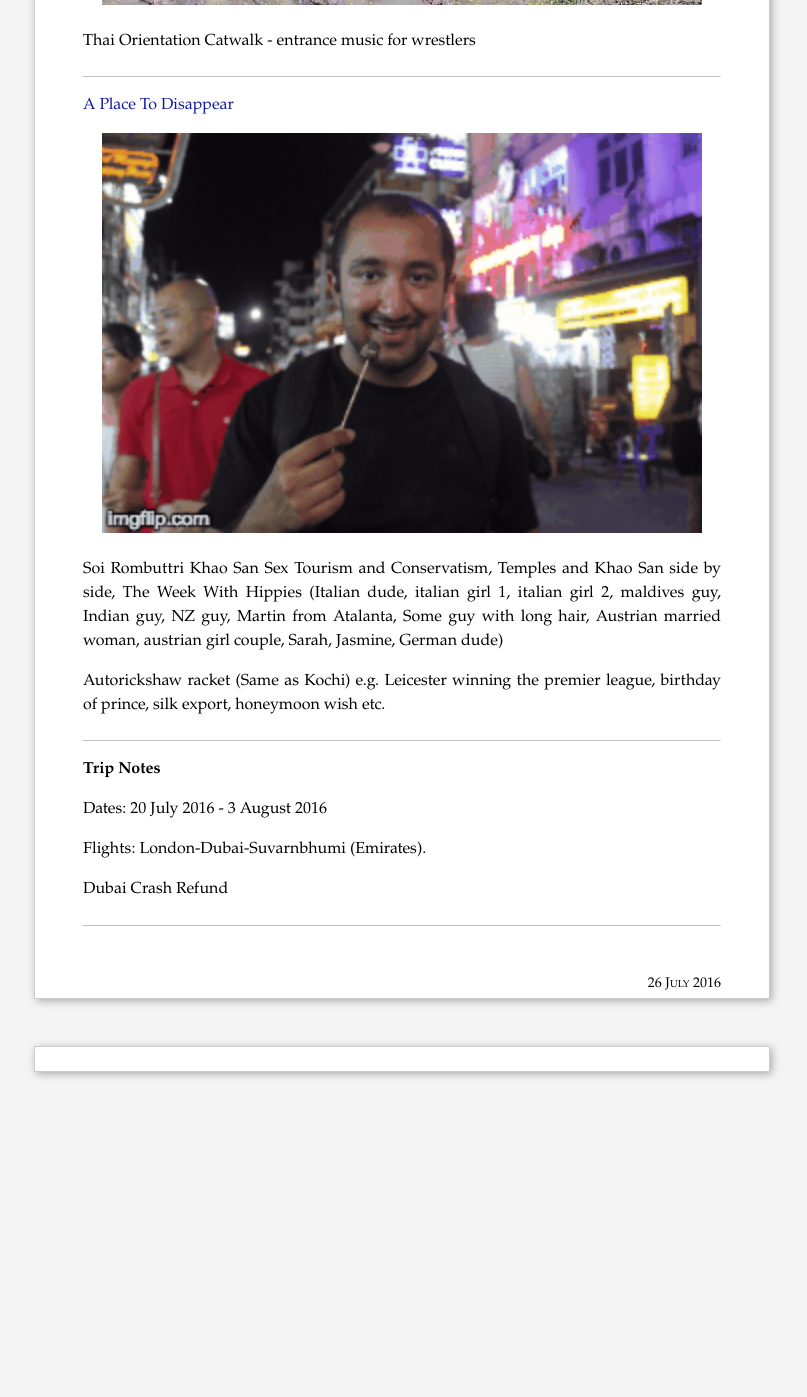
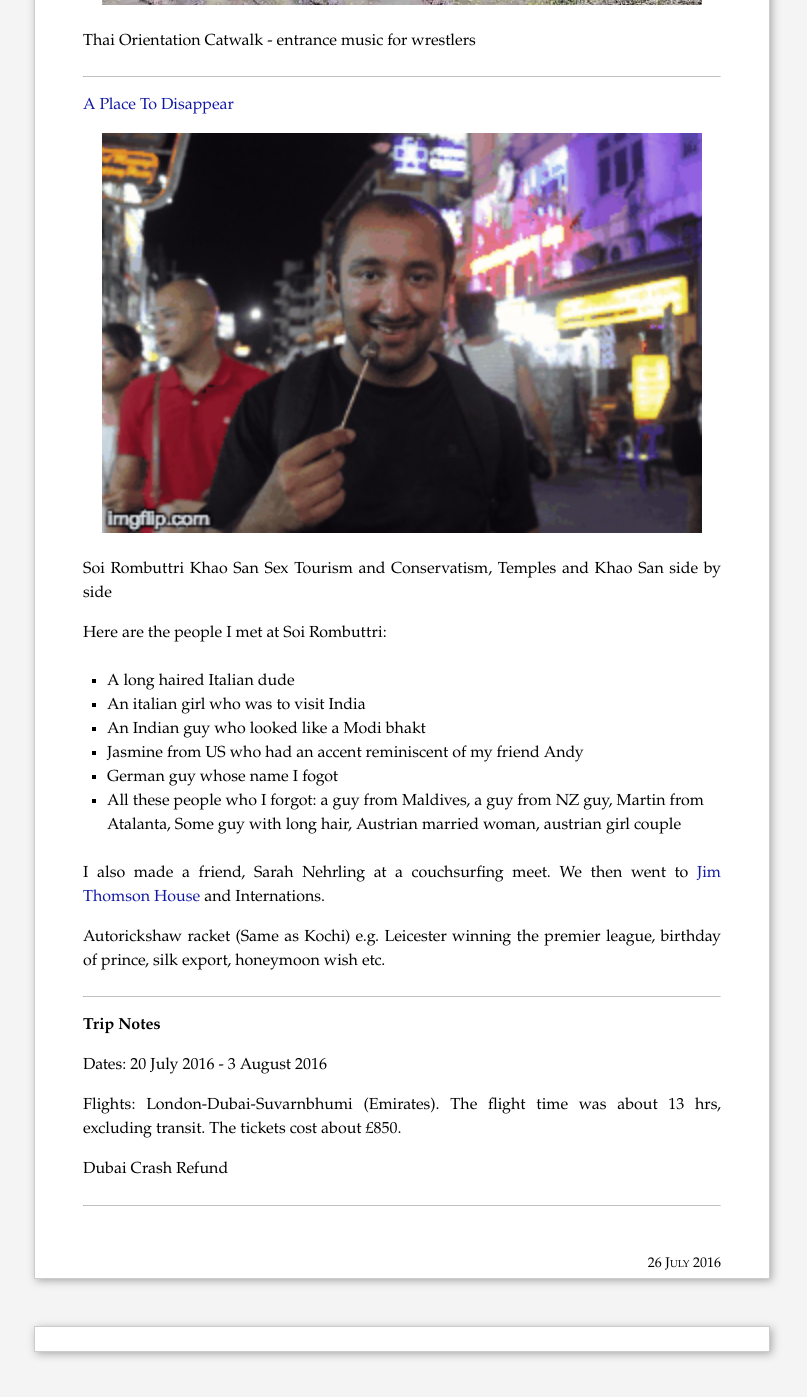
Before and after one commit to piyushahuja/piyushahuja.github.io, a Jekyll site: the page built from _posts/travel/2016-07-26-thailand.md, in a window 1280 px wide and 1400 px high, scrolled down 1378 px. Shown: the top 1397 px of the window, without its empty margins (238-1045 px from the left). Built offline with Jekyll 4.4.1, drawn with Linux system fonts in a browser that asks for light colours; comment, search, counter and statistics services are not loaded; before the commit the page ends 2498 px from its top, so only the background shows below that.

Commit message:
auto deployed

```diff
--- a/_posts/travel/2016-07-26-thailand.md
+++ b/_posts/travel/2016-07-26-thailand.md
@@ -52,7 +52,17 @@ Thai Orientation Catwalk - entrance music for wrestlers
 <center><img src="files/images/thailand/coackroach.gif" alt="Cooking" width="600" height= "400" /></center>
 
 Soi Rombuttri
-Khao San Sex Tourism and Conservatism, Temples and Khao San side by side, The Week With Hippies (Italian dude, italian girl 1, italian girl 2, maldives guy, Indian guy, NZ guy, Martin from Atalanta, Some guy with long hair, Austrian married woman, austrian girl couple, Sarah, Jasmine, German dude)
+Khao San Sex Tourism and Conservatism, Temples and Khao San side by side
+
+Here are the people I met at Soi Rombuttri:
+- A long haired Italian dude
+- An italian girl who was to visit India
+- An Indian guy who looked like a Modi bhakt
+- Jasmine from US who had an accent reminiscent of my friend Andy
+- German guy whose name I fogot
+- All these people who I forgot: a guy from Maldives, a guy from NZ guy, Martin from Atalanta, Some guy with long hair, Austrian married woman, austrian girl couple
+
+I also made a friend, Sarah Nehrling at a couchsurfing meet. We then went to [Jim Thomson House](https://en.wikipedia.org/wiki/Jim_Thompson_House) and Internations.
 
 
 Autorickshaw racket (Same as Kochi) e.g. Leicester winning the premier league, birthday of prince, silk export, honeymoon wish etc.
@@ -65,7 +75,7 @@ Autorickshaw racket (Same as Kochi) e.g. Leicester winning the premier league, b
 
 Dates: 20 July 2016 - 3 August 2016
 
-Flights: London-Dubai-Suvarnbhumi (Emirates).
+Flights: London-Dubai-Suvarnbhumi (Emirates). The flight time was about 13 hrs, excluding transit. The tickets cost about £850.
 
 
 Dubai Crash Refund
```
